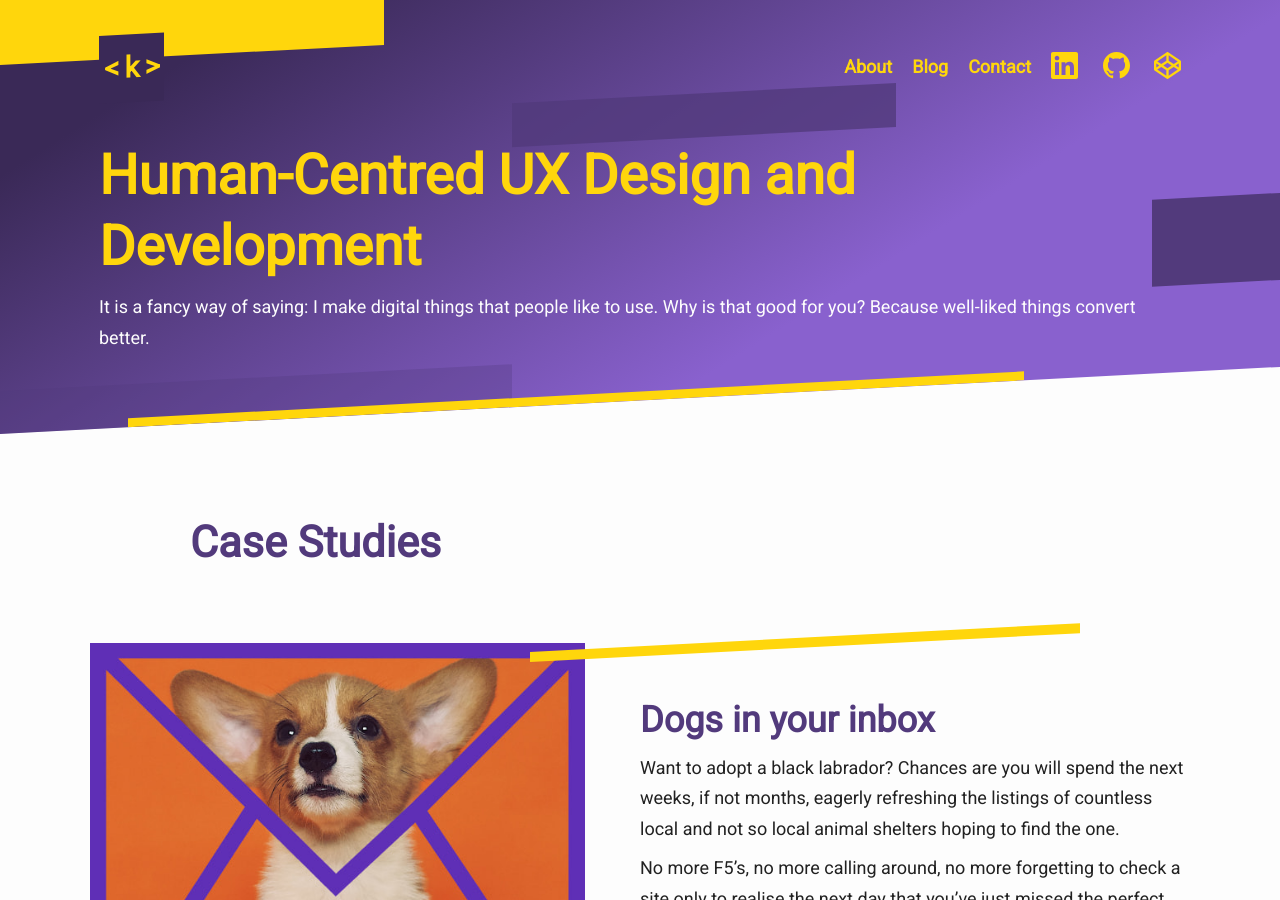
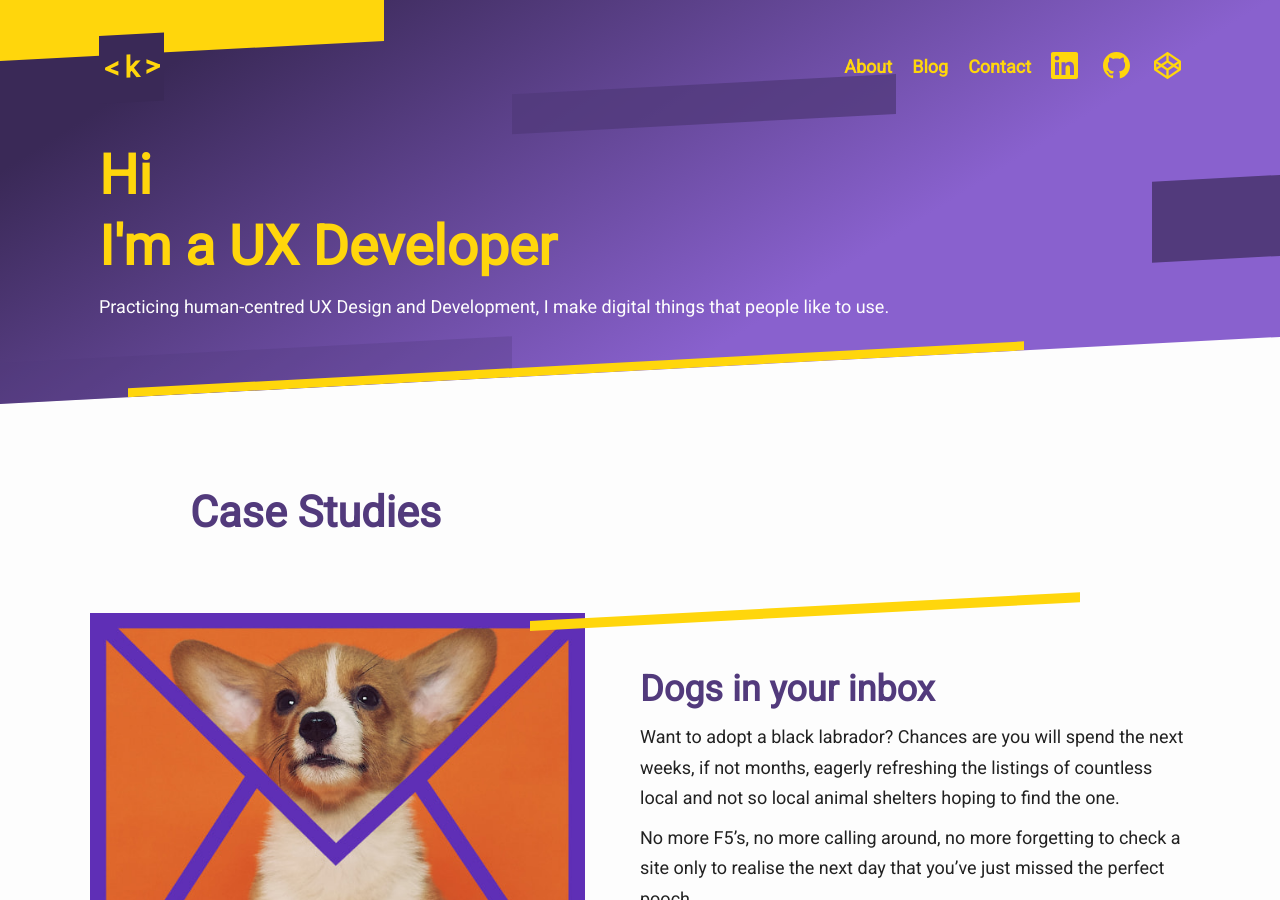
Before and after one commit to krisztin/cuddly-wixen, a Jekyll site: the page built from index.html, in a window 1280 px wide and 900 px high. Built offline with Jekyll 4.4.1, drawn with Linux system fonts in a browser that asks for light colours.

Commit message:
new tagline

```diff
--- a/_includes/header.html
+++ b/_includes/header.html
@@ -19,7 +19,7 @@
           {% elsif nav_page.title %} {%- unless nav_page.exclude -%}
           <a class="page-link" href="{{ nav_page.url | relative_url }}"
             >{{ nav_page.title | escape }}</a
-        >
+          >
           {%- endunless -%} {%- endif -%} {%- endfor -%}
           <a class="page-link" href="#contact">Contact</a>
           {% include social-links.html -%}
@@ -28,10 +28,10 @@
     </div>
     {% if page.layout == 'default' %}
     <div>
-      <h1>Human-Centred UX Design and Development</h1>
+      <h1>Hi<br />I'm a UX Developer</h1>
       <p>
-        It is a fancy way of saying: I make digital things that people like to
-        use. Why is that good for you? Because well-liked things convert better.
+        Practicing human-centred UX Design and Development, I make digital things that people like
+        to use.
       </p>
     </div>
     {% else %}
```
